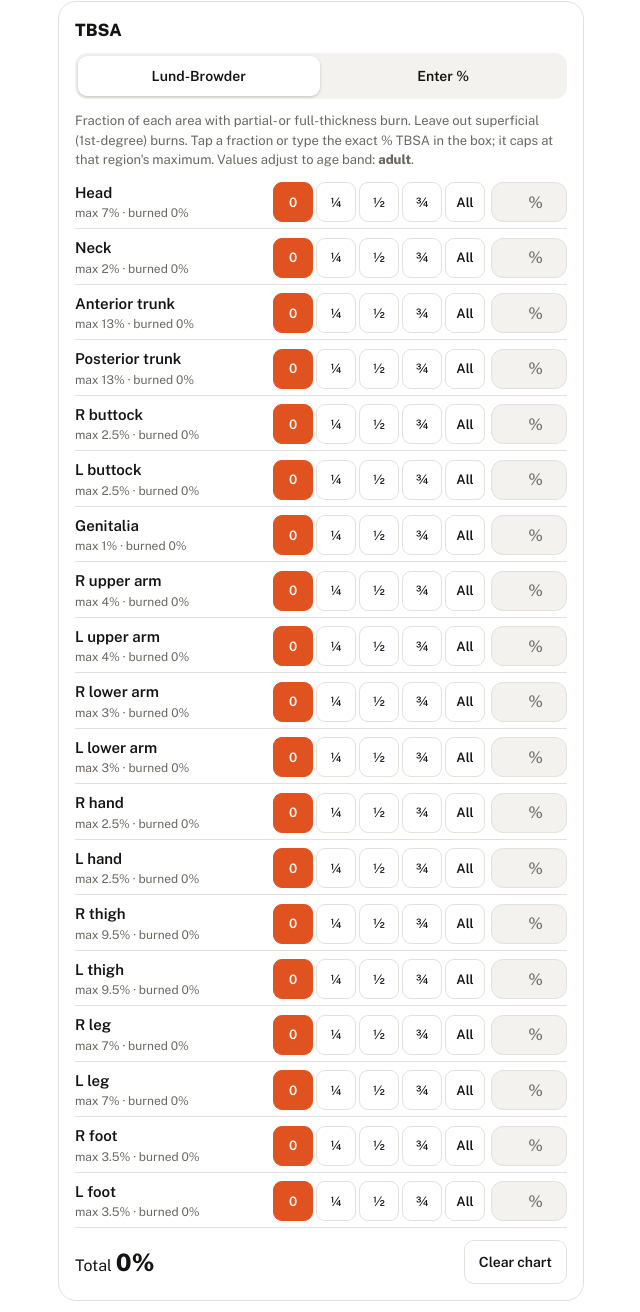
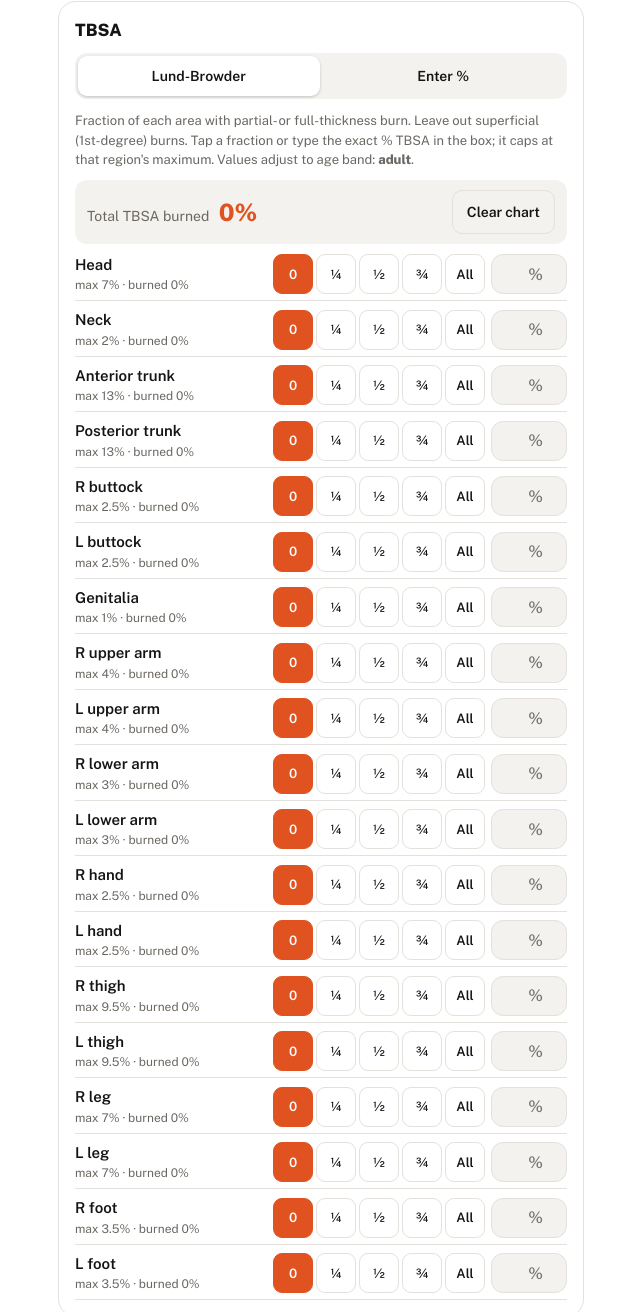
Before and after one commit to gabisg00d/burn-calc, a plain HTML site: page index.html in a window 1280 px wide. Shown: the part 539-1851 px from the top of the page, without its empty margins (590-1230 px from the left). Drawn offline with nearby package versions, Linux system fonts and the light colour scheme.

Commit message:
Add files via upload

```diff
--- a/index.html
+++ b/index.html
@@ -66,7 +66,8 @@ input:focus-visible,button:focus-visible{outline:3px solid var(--acc);outline-of
 @media(min-width:560px){.lr{grid-template-columns:minmax(0,1fr) auto}}
 .ch button{width:40px;height:40px;border:1px solid var(--line);background:var(--bg);color:var(--ink);border-radius:9px;font:600 13px "Public Sans",system-ui,sans-serif;cursor:pointer}
 .ch button[aria-pressed=true]{background:var(--acc);border-color:var(--acc);color:#fff}
-.lbtot{display:flex;justify-content:space-between;align-items:center;margin-top:12px;gap:10px}
+.lbtot{display:flex;justify-content:space-between;align-items:center;gap:10px;margin:10px 0 4px;padding:10px 12px;background:var(--soft);border-radius:12px}
+.lbtot span{font-size:14px;color:var(--mute)}.lbtot b{color:var(--acc);margin-left:6px}
 .lbtot b{font-size:24px}
 .ghost{border:1px solid var(--line);background:none;color:var(--ink);border-radius:10px;padding:8px 14px;min-height:44px;font:600 14px "Public Sans",system-ui,sans-serif;cursor:pointer}
 .mini{position:fixed;left:0;right:0;top:0;z-index:5;background:var(--res);color:var(--resink);padding:calc(8px + env(safe-area-inset-top)) 16px 8px;display:flex;justify-content:space-between;font-size:14px;transform:translateY(-110%);transition:transform .2s}
@@ -132,8 +133,8 @@ input:focus-visible,button:focus-visible{outline:3px solid var(--acc);outline-of
   <div id="manWrap" class="hide"><label for="tm">TBSA burned (%)</label><input id="tm" type="number" inputmode="decimal" min="0" max="100" step="0.5" placeholder="30"></div>
   <div id="lbWrap">
     <p class="hint" style="margin:0 0 6px">Fraction of each area with partial- or full-thickness burn. Leave out superficial (1st-degree) burns. Tap a fraction or type the exact % TBSA in the box; it caps at that region's maximum. Values adjust to age band: <b id="band">adult</b>.</p>
+    <div class="lbtot"><span>Total TBSA burned <b id="lbT">0%</b></span><button class="ghost" id="clr">Clear chart</button></div>
     <div class="lb" id="lb"></div>
-    <div class="lbtot"><span>Total <b id="lbT">0%</b></span><button class="ghost" id="clr">Clear chart</button></div>
   </div>
 </section>
 </div>
```
